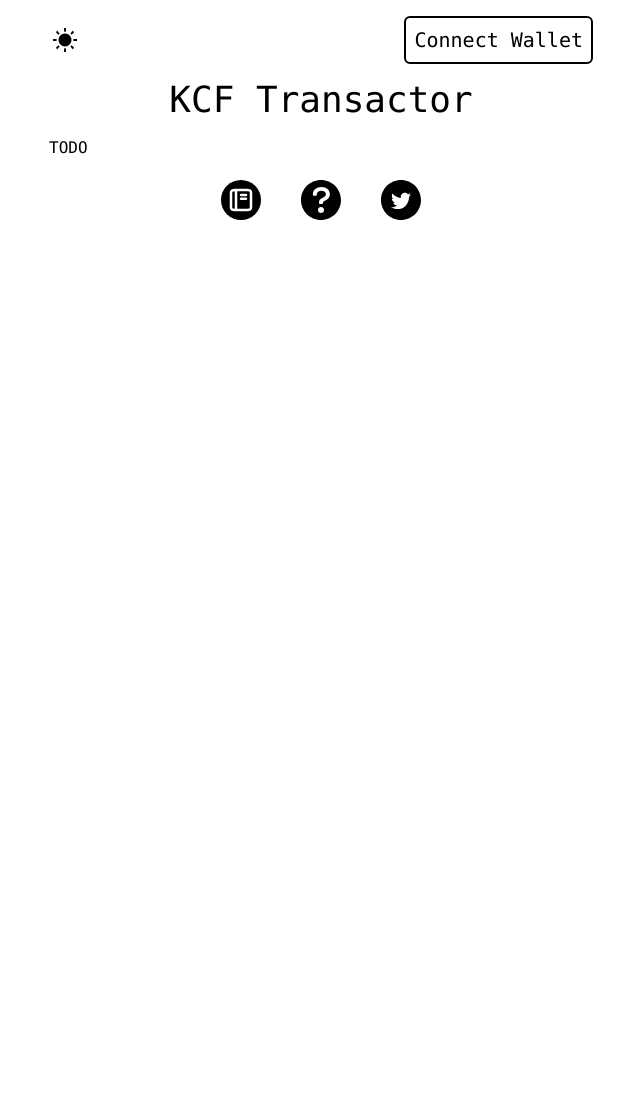
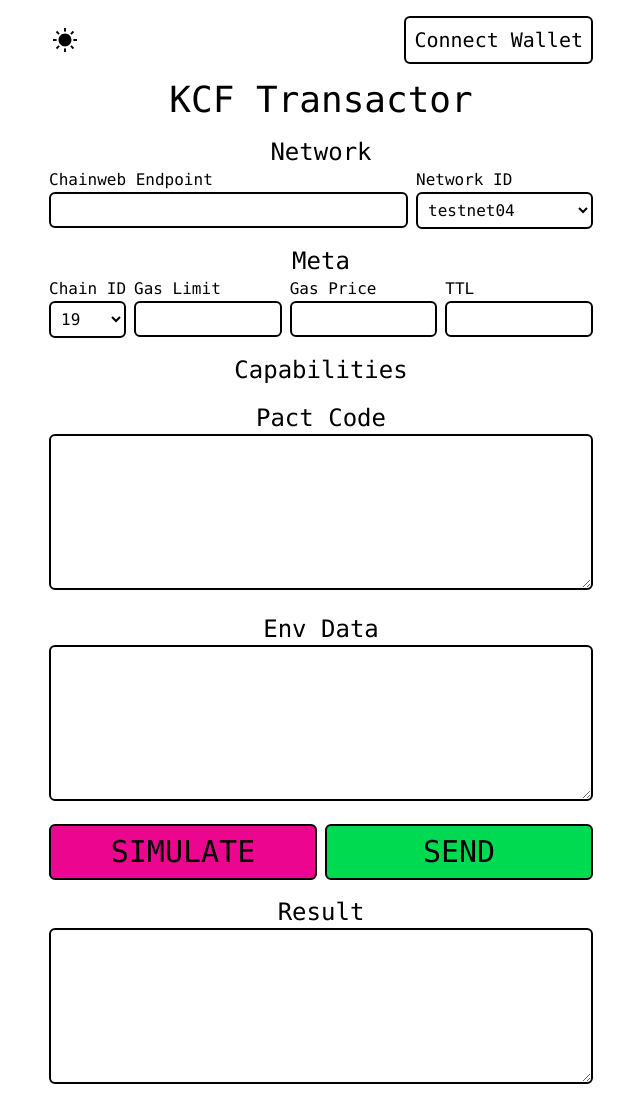
Before and after one commit to adahamilton1/kcf-frontend, a website built with Vite: page index.html in a window 1280 px wide. Shown: the top 1094 px of the page, without its empty margins (319-959 px from the left). Before the commit the page ends 800 px from the top, so only its background shows below. Built offline with nearby package versions, Linux system fonts and the light colour scheme; what @kcf/kda-wallet-chainweaver-connect-button, @kcf/kda-wallet-connect-dialog, @kcf/kda-wallet-eckowallet-connect-button, @kcf/kda-wallet-walletconnect-connect-button would draw is missing.

Commit message:
form first draft

```diff
--- a/css/index.css
+++ b/css/index.css
@@ -67,13 +67,32 @@
     @apply border-2;
   }
 
-  input {
+  fieldset {
+    @apply flex;
+    @apply flex-row;
+    @apply flex-wrap;
+    @apply gap-2;
+  }
+
+  input,
+  textarea,
+  select {
     @apply bg-transparent;
     @apply rounded-md;
     @apply border-light-primary;
     @apply dark:border-dark-primary;
     @apply border-2;
     @apply p-1;
+  }
+
+  select {
+    /* required to match text input height */
+    @apply p-1.5;
+  }
+
+  option {
+    @apply dark:bg-dark-main;
+    @apply bg-light-main;
   }
 }
 
@@ -145,23 +164,6 @@
   .coin-img {
     @apply rounded-full;
     @apply aspect-square;
-  }
-
-  .flip-buttons-fieldset {
-    @apply flex;
-    @apply w-full;
-    @apply flex-col;
-    @apply items-center;
-    @apply justify-between;
-    @apply space-y-4;
-  }
-
-  .flip-buttons-container {
-    @apply w-full;
-    @apply flex;
-    @apply flex-row;
-    @apply flex-wrap;
-    @apply gap-4;
   }
 
   .flip-button-base {
--- a/index.html
+++ b/index.html
@@ -115,8 +115,89 @@
     <main class="flex w-full flex-col items-center gap-y-4">
       <h1 class="self-center text-center">KCF Transactor</h1>
       <form id="tx-form" class="flex w-full flex-col gap-y-4">
-        <p>TODO</p>
+        <fieldset>
+          <legend>Network</legend>
+          <label class="min-w-[66%] grow">
+            <p>Chainweb Endpoint</p>
+            <input class="w-full" type="text" />
+          </label>
+          <label class="grow">
+            <p>Network ID</p>
+            <select name="networkId" class="w-full">
+              <option value="testnet04" selected>testnet04</option>
+              <option value="mainnet01">mainnet01</option>
+              <option value="develop">develop</option>
+            </select>
+          </label>
+        </fieldset>
+        <fieldset>
+          <legend>Meta</legend>
+          <label>
+            <p>Chain ID</p>
+            <select name="chainId" class="w-full">
+              <option value="0" selected>0</option>
+              <option value="1" selected>1</option>
+              <option value="2" selected>2</option>
+              <option value="3" selected>3</option>
+              <option value="4" selected>4</option>
+              <option value="5" selected>5</option>
+              <option value="6" selected>6</option>
+              <option value="7" selected>7</option>
+              <option value="8" selected>8</option>
+              <option value="9" selected>9</option>
+              <option value="10" selected>10</option>
+              <option value="11" selected>11</option>
+              <option value="12" selected>12</option>
+              <option value="13" selected>13</option>
+              <option value="14" selected>14</option>
+              <option value="15" selected>15</option>
+              <option value="16" selected>16</option>
+              <option value="17" selected>17</option>
+              <option value="18" selected>18</option>
+              <option value="19" selected>19</option>
+            </select>
+          </label>
+          <label class="min-w-[27%] flex-1">
+            <p>Gas Limit</p>
+            <input type="number" name="gasLimit" class="w-full" />
+          </label>
+          <label class="min-w-[27%] flex-1">
+            <p>Gas Price</p>
+            <input type="number" name="gasPrice" class="w-full" />
+          </label>
+          <label class="min-w-[27%] flex-1">
+            <p>TTL</p>
+            <input type="number" name="ttl" class="w-full" />
+          </label>
+        </fieldset>
+        <fieldset>
+          <legend>Capabilities</legend>
+        </fieldset>
+        <fieldset>
+          <label class="w-full">
+            <legend>Pact Code</legend>
+            <textarea rows="6" name="code" class="w-full"></textarea>
+          </label>
+        </fieldset>
+        <fieldset>
+          <label class="w-full">
+            <legend>Env Data</legend>
+            <textarea rows="6" name="data" class="w-full"></textarea>
+          </label>
+        </fieldset>
+        <fieldset>
+          <button class="flip-button grow basis-1/3" type="button">
+            Simulate
+          </button>
+          <button class="flip-button-submit grow basis-1/3" type="button">
+            Send
+          </button>
+        </fieldset>
       </form>
+      <label class="w-full">
+        <legend>Result</legend>
+        <textarea rows="6" name="data" class="w-full" disabled></textarea>
+      </label>
     </main>
     <footer class="flex w-full items-center justify-center gap-8">
       <button id="instructions-button" type="button" class="icon-button">
--- a/tailwind.config.js
+++ b/tailwind.config.js
@@ -9,6 +9,8 @@ module.exports = {
   // since this has no exclude option
   content: ["./index.html", "./404.html", "./css/**/*.css", "./js/**/*.js"],
   plugins: [
+    // TODO: this probably can be moved to @layer utilities instead of requiring
+    // its own plugin
     // use addUtilities here so that this can be used with stuff like hover:
     plugin(({ addUtilities }) => {
       addUtilities({
@@ -24,6 +26,7 @@ module.exports = {
         },
       });
     }),
+    // require("@tailwindcss/forms"),
   ],
   darkMode: "class",
   theme: {
```
